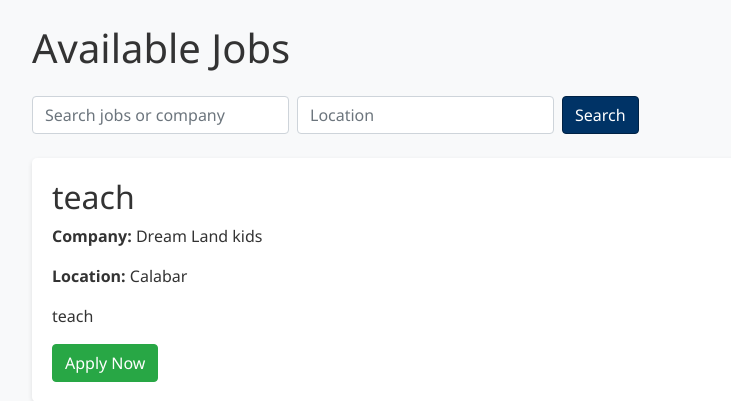
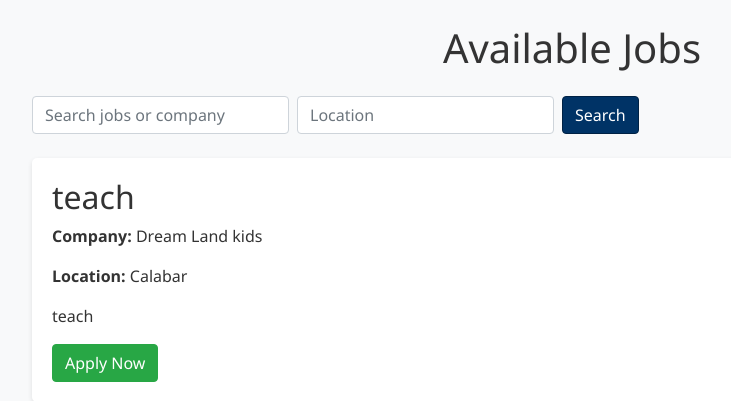
Before and after one commit to emmanuelayara/Newwave-Careers, a Flask app: page /jobs in a window 1280 px wide. Shown: the part 96-497 px from the top of the page, without its empty margins (68-799 px from the left). Run offline with Flask 3, Linux system fonts and the light colour scheme; a user stored in the database is signed in; data comes from the database, SQL or seed files in the repository; data that the repository does not hold is empty; some libraries are stand-ins or nearby versions.

Commit message:
another commit

```diff
--- a/templates/jobs.html
+++ b/templates/jobs.html
@@ -2,7 +2,7 @@
 {% block title %}Jobs - Newwave{% endblock %}
 {% block content %}
 <div class="container">
-  <h1 class="mb-4">Available Jobs</h1>
+  <h1 class="mb-4 text-center">Available Jobs</h1>
   <form method="GET" action="{{ url_for('jobs') }}" class="form-inline mb-4">
     <div class="form-group mr-2">
       <input type="text" name="search" class="form-control" placeholder="Search jobs or company" value="{{ search }}">
```
